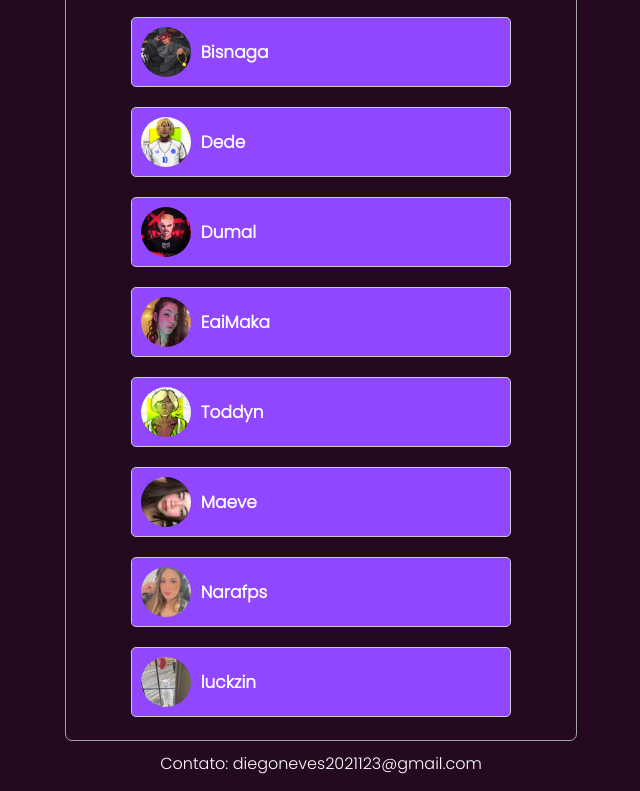
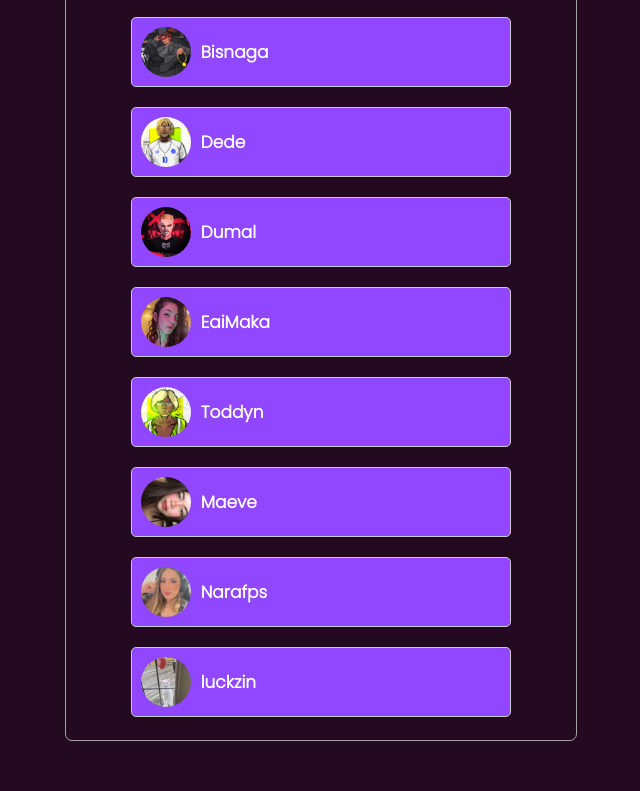
Before and after one commit to Diegoww12a/Twtich-Streamer-mgtzz, a plain HTML site: page index.html in a window 1280 px wide. Shown: the part 1149-1940 px from the top of the page, without its empty margins (319-959 px from the left). Drawn offline with Linux system fonts and the light colour scheme.

Commit message:
Update index.html

```diff
--- a/index.html
+++ b/index.html
@@ -65,9 +65,7 @@
                 </div><!--fim card-->
             </div>
         </main>
-         <footer>
-            <p>Contato: diegoneves2021123@gmail.com</p>
-        </footer>
+
     </div><!--fim container-->
 </body>
 </html>
```
